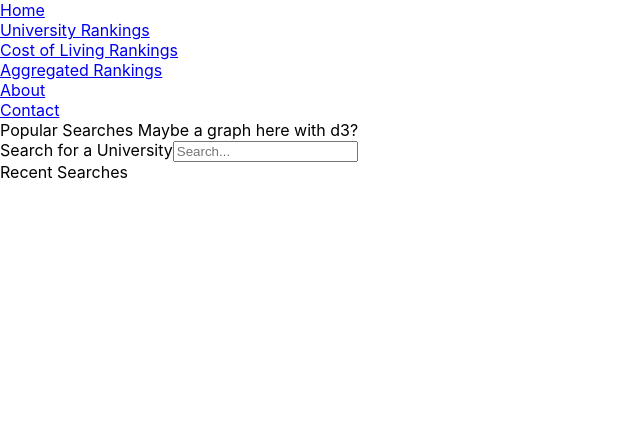
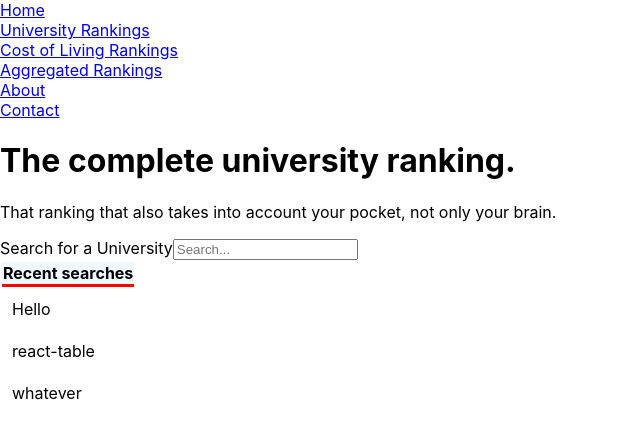
Before and after one commit to StefanGhiban/openDataCW2, a React (Create React App) app in the folder frontend/: page / in a window 1280 px wide. Shown: the top 438 px of the page, without its empty margins (0-640 px from the left). Built offline with nearby package versions, Linux system fonts and the light colour scheme; the HTML template or start-up script is replaced by a standard one.

Commit message:
unfinished work

```diff
--- a/frontend/package.json
+++ b/frontend/package.json
@@ -7,6 +7,7 @@
     "@testing-library/react": "^11.2.6",
     "@testing-library/user-event": "^12.8.3",
     "axios": "^0.21.1",
+    "d3": "^6.7.0",
     "mdbreact": "^4.11.1",
     "react": "^17.0.2",
     "react-bootstrap": "^1.5.2",
--- a/frontend/src/App.js
+++ b/frontend/src/App.js
@@ -21,24 +21,16 @@ function App() {
             renders the first one that matches the current URL. */}
         <Switch>
           <Route path="/Unis">
-            <div>
             <UniPage />
-            </div>
           </Route>
           <Route path="/Costs">
-            <div>
             <CostPage />
-            </div>
           </Route>
           <Route path="/Aggregated">
-            <div>
             <AggregatedPage />
-            </div>
           </Route>
           <Route path="/About">
-            <div>
             <AboutPage />
-            </div>
           </Route>
           <Route path="/Contact">
             <ContactPage />
--- /dev/null
+++ b/frontend/src/api/NumbeoAPI.js
@@ -0,0 +1,18 @@
+import axios from "axios";
+
+export async function getCities() {
+  let getUkCitiesData = await axios.get('http://localhost:5000/cities');
+  return getUkCitiesData.data;
+}
+
+
+export async function getCityIndexes(city) {
+  let getUkCityData = await axios.get('https://www.numbeo.com/api/indices', {
+    params: {
+      api_key: "e77cv9twst4ni2",
+      query: city.city + ", United Kingdom"
+    }
+  });
+
+  return getUkCityData.data;
+}
--- a/frontend/src/components/AboutPage.js
+++ b/frontend/src/components/AboutPage.js
@@ -1,5 +1,5 @@
 import React from "react";
-import { Container, Row, Col, Button, InputGroup } from 'react-bootstrap/';
+import { Container, Row } from 'react-bootstrap/';
 
 
 const AboutPage = () => {
--- a/frontend/src/components/CostPage.js
+++ b/frontend/src/components/CostPage.js
@@ -1,50 +1,45 @@
 import { useState, useMemo, useEffect } from "react";
 import { useTable } from 'react-table'
 import { Container, Row, Col, Table } from 'react-bootstrap/';
-import axios from "axios";
+import {getCities, getCityIndexes} from "../api/NumbeoAPI";
 
 function CostPage() {
   const [ukData, setUkData] = useState([]);
 
-  useEffect( () => {
-    axios.get('https://www.numbeo.com/api/cities', {
-      params: {
-        api_key: "e77cv9twst4ni2",
-        country: "United Kingdom"
-      }
-    })
+  useEffect(() => {
+    getCities()
       .then(res => {
-        let ukCities = [];
-        res.data.cities.forEach( city => {
-          let ukCity = {}
-          axios.get('https://www.numbeo.com/api/indices', {
-            params: {
-              api_key: "e77cv9twst4ni2",
-              query: city.city + ", United Kingdom"
-            }
-          })
-            .then(res => {
-              if(res.data.cpi_and_rent_index) {
-                ukCity.name = city.city;
-                ukCity.priceIndex = res.data.cpi_index;
-                ukCities.push(ukCity);
-              }
-            })
-            .catch(error => {
-              console.log(error);
-            })
-        })
-        setUkData(ukCities);
+        console.log(res);
+        setUkData(res);
+        // let ukCities = [];
+        // res.forEach(city => {
+        //   let ukCity = {};
+        //   getCityIndexes(city)
+        //     .then(res => {
+        //       if(res.cpi_index) {
+        //         console.log("ok");
+        //         ukCity.name = city.city;
+        //         ukCity.priceIndex = res.cpi_index;
+        //         ukCities.push(ukCity);
+        //       }
+        //     })
+        //     .catch(error => {
+        //       console.log(error);
+        //     });
+        // })
+        // setUkData(ukCities);
       })
       .catch(error => {
         console.log(error);
       })
   }, [])
 
-  const data = useMemo(
-    () => ukData.sort((a, b) => (a.priceIndex < b.priceIndex) ? 1 : -1),
-    []
-  )
+  console.log(ukData);
+
+  // const data = useMemo(
+  //   () => ukData.sort((a, b) => (a.cpi_index < b.cpi_index) ? 1 : -1),
+  //   []
+  // )
 
   const columns = useMemo(
     () => [
@@ -54,11 +49,13 @@ function CostPage() {
       },
       {
         Header: 'Cost Index',
-        accessor: 'priceIndex',
+        accessor: 'cpi_index',
       },
     ],
     []
   )
+
+  // console.log(data);
 
   const {
     getTableProps,
@@ -66,7 +63,7 @@ function CostPage() {
     headerGroups,
     rows,
     prepareRow,
-  } = useTable({ columns, data })
+  } = useTable({ columns, ukData })
 
   return (
     <Container>
--- a/frontend/src/components/HomePage.js
+++ b/frontend/src/components/HomePage.js
@@ -1,27 +1,152 @@
+import { useEffect, useMemo, useRef } from "react";
+import { useTable } from "react-table";
+import * as d3 from "d3";
+
 import Container from "react-bootstrap/Container";
 import Row from "react-bootstrap/Row";
 import Col from "react-bootstrap/Col";
 import Form from "react-bootstrap/Form";
+import Jumbotron from "react-bootstrap/Jumbotron";
+import Table from "react-bootstrap/Table";
 
 const HomePage = () => {
+
+  const d3Graph = useRef(null);
+
+  const exData = [100, 200, 300, 400, 500];
+
+  const getGraph = () => {
+    let size = 500;
+    let svg = d3.select(d3Graph.current)
+                .append('svg')
+                .attr('width', size)
+                .attr('height', size)
+                .attr('display', 'block')
+                .attr('margin', 'auto');
+
+    let rect_width = 30;
+    svg.selectAll('rect')
+        .data(exData)
+        .enter()
+        .append('rect')
+        .attr('x', (d, i) => 5 + i*(rect_width + 5))
+        .attr('y', d => size - d)
+        .attr('width', rect_width)
+        .attr('height', d => d)
+        .attr('fill', 'teal');
+  }
+
+  useEffect( () => {
+    getGraph();
+  }, [])
+
+  const data = useMemo(
+    () => [
+        {
+          name: 'Hello',
+        },
+        {
+          name: 'react-table',
+        },
+        {
+          name: 'whatever',
+        },
+      ],
+    []
+  );
+
+  const columns = useMemo(
+    () => [
+      {
+        Header: 'Recent searches',
+        accessor: "name"
+      }
+    ],
+    []
+  );
+
+  const {
+    getTableProps,
+    getTableBodyProps,
+    headerGroups,
+    rows,
+    prepareRow,
+  } = useTable({ columns, data })
+
   return(
+    <Container fluid className="p-0">
+      <Row>
+        <Col>
+          <Jumbotron className="d-flex flex-column align-items-center">
+            <h1>The complete university ranking.</h1>
+            <p>
+                That ranking that also takes into account your pocket, not only your brain.
+            </p>
+          </Jumbotron>
+        </Col>
+      </Row>
+      <Row>
         <Container>
           <Row>
               <Col className="d-flex justify-content-center">
-                    Popular Searches
-                    Maybe a graph here with d3?
+                  {/* <div ref={d3Graph} className="d-flex justify-content-center">
+                  </div> */}
               </Col>
               <Col className="d-flex justify-content-center">
-                    <Form>
-                        <Form.Group>
-                            <Form.Label>Search for a University</Form.Label>
+                  <Form className="p-2">
+                      <Form.Group className="d-flex justify-content-center flex-column align-items-center">
+                          <Form.Label className="font-weight-bold">Search for a University</Form.Label>
                           <Form.Control type="search" placeholder="Search..." />
                       </Form.Group>
                   </Form>
               </Col>
-                <Col className="d-flex justify-content-center">
-                    Recent Searches
+              <Col className="d-flex justify-content-center p-2">
+
+                <Table bordered responsize {...getTableProps()} style={{}}>
+                  <thead>
+                    {headerGroups.map(headerGroup => (
+                      <tr {...headerGroup.getHeaderGroupProps()}>
+                        {headerGroup.headers.map(column => (
+                          <th
+                            {...column.getHeaderProps()}
+                            style={{
+                            borderBottom: 'solid 3px red',
+                            background: 'aliceblue',
+                            color: 'black',
+                            fontWeight: 'bold',
+                            }}
+                          >
+                            {column.render('Header')}
+                          </th>
+                        ))}
+                      </tr>
+                    ))}
+                  </thead>
+                  <tbody {...getTableBodyProps()}>
+                    {rows.map(row => {
+                      prepareRow(row)
+                        return (
+                          <tr {...row.getRowProps()}>
+                            {row.cells.map(cell => {
+                              return (
+                                <td
+                                  {...cell.getCellProps()}
+                                  style={{
+                                  padding: '10px',
+                                  }}
+                                >
+                                  {cell.render('Cell')}
+                                </td>
+                              )
+                            })}
+                          </tr>
+                        )
+                    })}
+                  </tbody>
+                </Table>
               </Col>
+          </Row>
+        </Container>
       </Row>
     </Container>
   );
--- a/frontend/src/components/Navbar.js
+++ b/frontend/src/components/Navbar.js
@@ -2,7 +2,7 @@ import Nav from "react-bootstrap/Nav";
 
 const Navbar = () => {
     return(
-        <Nav className="justify-content-center"  variant="tabs"  defaultActiveKey="/home">
+        <Nav className="justify-content-center"  variant="tabs">
             <Nav.Item>
                 <Nav.Link href="/">Home</Nav.Link>
             </Nav.Item>
--- a/frontend/src/components/UniPage.js
+++ b/frontend/src/components/UniPage.js
@@ -1,5 +1,5 @@
 import React from "react";
-import { Container, Row, Col, Button, InputGroup } from 'react-bootstrap/';
+import { Container, Row } from 'react-bootstrap/';
 
 
 const UniPage = () => {
```
Also changed, not shown: 1 other file (tests, documents, lock files or other folders). Lines whose indentation alone changed are shown as unchanged.
